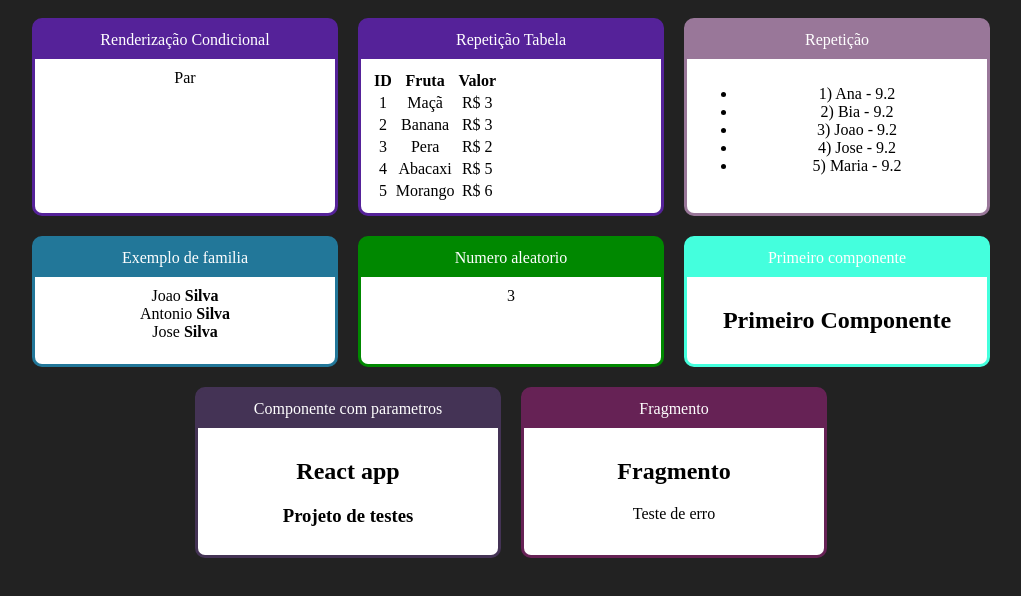
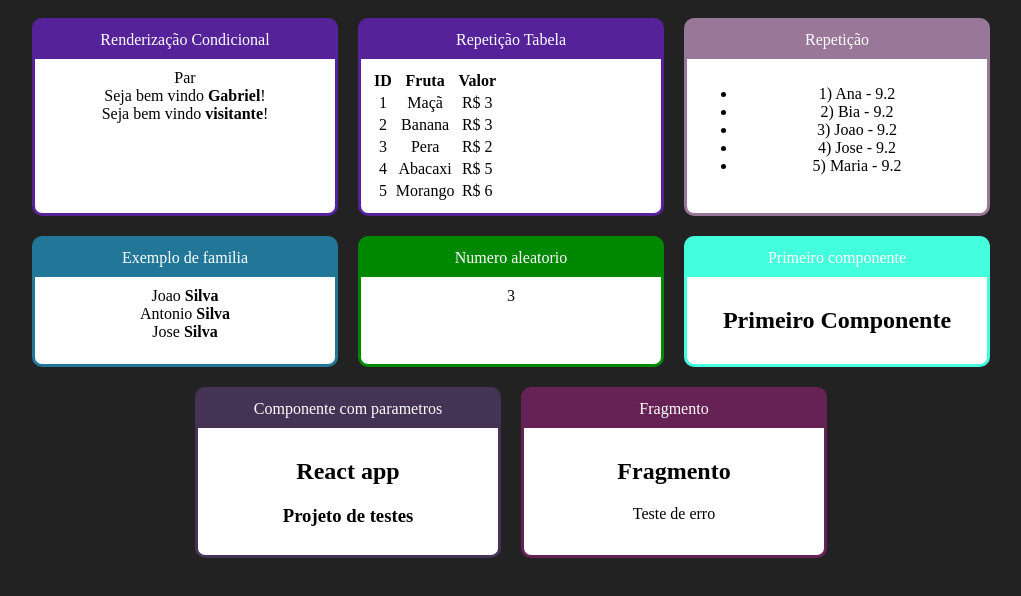
Before and after one commit to gabrielsugai/fundamentos-react, a React (Create React App) app: page / in a window 1280 px wide. Shown: the top 596 px of the page, without its empty margins (129-1150 px from the left). Built offline with nearby package versions, Linux system fonts and the light colour scheme.

Commit message:
Adiciona componente if para ser utilizado como condicional

```diff
--- a/src/App.jsx
+++ b/src/App.jsx
@@ -11,6 +11,7 @@ import FamilyMember from './components/basics/FamilyMember'
 import StudentList from './components/repetition/StudentList'
 import FruitsTable from './components/repetition/FruitsTable'
 import OddOrEven from './components/condicional/OddOrEven'
+import UserInfo from './components/condicional/UserInfo'
 
 export default () => {
   return (
@@ -19,6 +20,8 @@ export default () => {
 
         <Card titulo='Renderização Condicional' color='#529'>
           <OddOrEven number={20}/>
+          <UserInfo user={{name: 'Gabriel'}} />
+          <UserInfo/>
         </Card>
 
         <Card titulo='Repetição Tabela' color='#529'>
--- /dev/null
+++ b/src/components/condicional/If.js
@@ -0,0 +1,7 @@
+export default props => {
+  if(props.test) {
+    return props.children
+  } else {
+    return false
+  }
+}
--- /dev/null
+++ b/src/components/condicional/UserInfo.jsx
@@ -0,0 +1,17 @@
+import React from 'react'
+
+import If from './If'
+
+export default props => {
+  const user = props.user || {}
+  return (
+    <div>
+      <If test={user && user.name}>
+        Seja bem vindo <strong>{user.name}</strong>!
+      </If>
+      <If test={!user || !user.name}>
+        Seja bem vindo <strong>visitante</strong>!
+      </If>
+    </div>
+  )
+}
```
